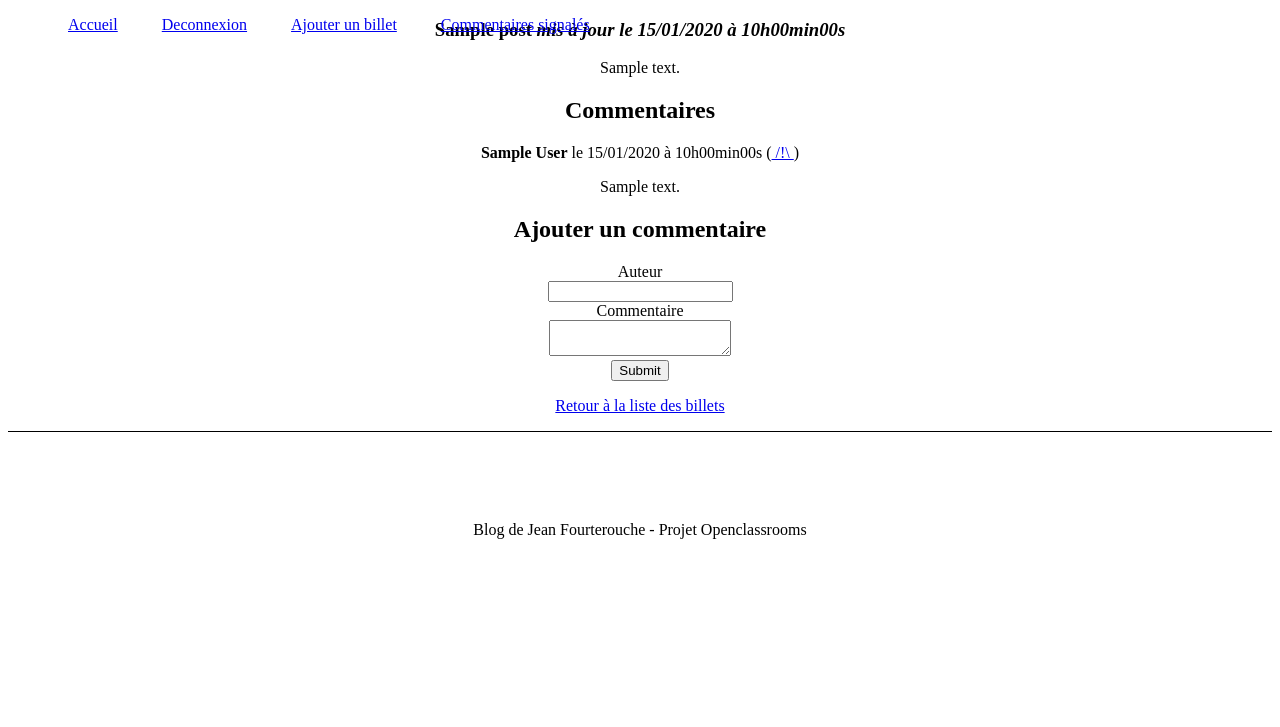
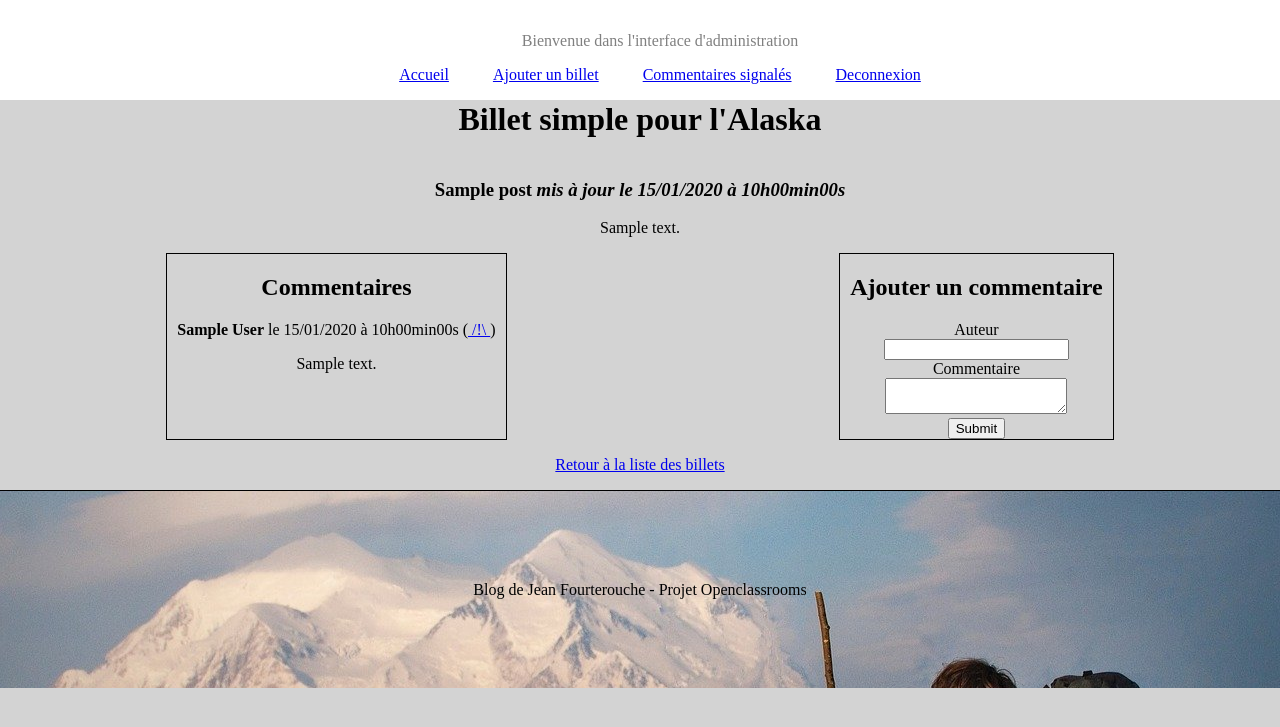
Before and after one commit to antoinedevillers/Openclassrooms-project, a PHP site: page /index.php?action=post&id=1 in a window 1280 px wide. Shown: the top 727 px of the page. Run offline with PHP 8.4, Linux system fonts and the light colour scheme; the visitor is signed in with stand-in values (Sample User, id 1); tables that the repository leaves empty or names only in its code hold one stand-in row (values such as "Sample post"); some libraries are stand-ins or nearby versions.

Commit message:
ajout de TinyMCE pour les formulaires de billets + modification menu

```diff
--- a/projet4/public/css/style.css
+++ b/projet4/public/css/style.css
@@ -1,21 +1,23 @@
 body {
 	text-align: center;
-
+	background-color: #d3d3d3;
+	margin:0;
 }
 h1 {
 	text-align: center;
 }
 header{
-	position: relative;
+	height:80px;
+
 }
 
 nav {
     display: flex;
     justify-content: space-around;
     position: fixed;
-
-    color: white;
-
+    background-color: white;
+    color: grey;
+    width:100%;
     top: 0;
 }
 nav li {
@@ -23,15 +25,49 @@ nav li {
     display: inline;
     padding: 20px;
 }
+div .imageTitle{
+	width: 100%;
+	background-color: red;
+    position: relative;
+    background-image: url('public/images/image1.jpg');
+    background-size: cover;
+    background-position: center;
+    background-attachment: fixed;
+
+}
 section {
-	padding-top: 100px;
-	max-width: 70%;
+
+	max-width: 60%;
+	display: inline-block;
 
 }
 #formulaireAdministrateur{
-	padding-top: 100px;
+
+}
+.news{
+	display:inline-table;
+}
+/* Page postView */
+
+.inputFormPost{
+	margin:20px;
+}
+.containerCommentsAndFormAddComment{
+	display: flex;
+	justify-content: space-around;
+}
+.comments{
+	border: 1px solid black;
+	padding: 0 10px 0 10px;
+
+}
+.formAddComments{
+	border: 1px solid black;
+	padding: 0 10px 0 10px;
+
 }
 footer{
 	padding: 7%;
 	border-top: 1px solid black;
+	background-image: url('public/images/image1.jpg');
 }
--- a/projet4/view/frontend/listPostsView.php
+++ b/projet4/view/frontend/listPostsView.php
@@ -4,7 +4,6 @@
 
 <section id='billet'>
 
-    <h1> Billet simple pour l'Alaska </h1>
     <p>Derniers billets du blog :</p>
 
 
@@ -12,6 +11,7 @@
     while ($data = $posts->fetch())
     {
     ?>
+
     <div class="news">
         <h3>
             <?= htmlspecialchars($data['title']) ?>
--- a/projet4/view/frontend/postView.php
+++ b/projet4/view/frontend/postView.php
@@ -2,7 +2,7 @@
 
 <?php ob_start(); ?>
 
-
+    <div>
         <div class="news">
             <h3>
                 <?= htmlspecialchars($post['title']) ?>
@@ -13,7 +13,8 @@
                 <?= nl2br(htmlspecialchars($post['content'])) ?>
             </p>
         </div>
-
+        <div class='containerCommentsAndFormAddComment'>
+            <div class='comments'>
                 <h2>Commentaires</h2>
 
                 <?php
@@ -29,6 +30,8 @@
                 }
                 $comments->closeCursor();
                 ?>
+            </div>
+            <div class='formAddComments'>
                 <h2> Ajouter un commentaire </h2>
                 <form action="index.php?action=addComment&amp;id=<?= $post['id'] ?>" method="post">
                     <div>
@@ -43,6 +46,9 @@
                         <input type="submit" />
                     </div>
                 </form>
+            </div>
+        </div>
+    </div>
         <p><a href="index.php">Retour à la liste des billets</a></p>
 
 <?php $content = ob_get_clean(); ?>
--- a/projet4/view/frontend/template.php
+++ b/projet4/view/frontend/template.php
@@ -4,24 +4,35 @@
         <meta charset="utf-8" />
         <title><?= $title ?></title>
         <link href="public/css/style.css" rel="stylesheet" />
+        <script src="https://cdn.tiny.cloud/1/tx44sw0b4t9r973kejl4lp9wya91he4k0foak06n3fll02dq/tinymce/5/tinymce.min.js" referrerpolicy="origin"></script>
+         <script>
+            tinymce.init({
+            selector: '#mytextarea'
+,
+            });
+        </script>
     </head>
 
     <body>
     	<header>
     		<nav>
     			<ul>
-    				<li><a href='index.php'>Accueil<a></li>
+
                     <?php if(!isset($_SESSION['id']) AND !isset($_SESSION['login']))
                     {?>
+                    <li><a href='index.php'>Accueil<a></li>
     				<li><a href='index.php?action=formConnexionAdmin' >Connexion Administration</a></li>
                     <?php
 
                     }
                     if(isset($_SESSION['id']) AND isset($_SESSION['login']))
                     {?>
-                    <li><a href=index.php?action=deconnexionAdmin> Deconnexion</a></li>
+                    <p>Bienvenue dans l'interface d'administration</p>
+                    <li><a href='index.php'>Accueil<a></li>
                     <li><a href=index.php?action=formCreatePost> Ajouter un billet</a></li>
                     <li><a href='index.php?action=reportedComments'>Commentaires signalés</a></li>
+                    <li><a href=index.php?action=deconnexionAdmin> Deconnexion</a></li>
+
                     <?php
                     }
                     ?>
@@ -29,6 +40,10 @@
     			</ul>
     		</nav>
     	</header>
+        <div class='imageTitle'>
+            <h1>Billet simple pour l'Alaska</h1>
+
+        </div>
         <?= $content ?>
         <footer>
         	Blog de Jean Fourterouche - Projet Openclassrooms
```
Also changed, not shown: projet4/view/backend/formChangePost.php (+5 -5 lines), projet4/view/backend/formCreatePost.php (+5 -5 lines), projet4/image1.jpg (added), projet4/public/images/image1.jpg (added), 2 other files. Lines whose indentation alone changed are shown as unchanged.
